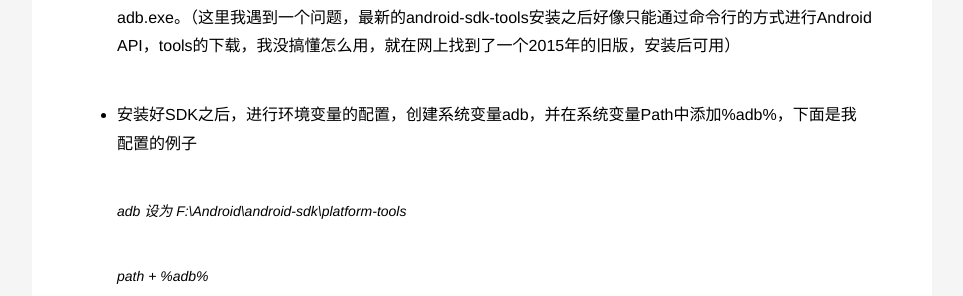
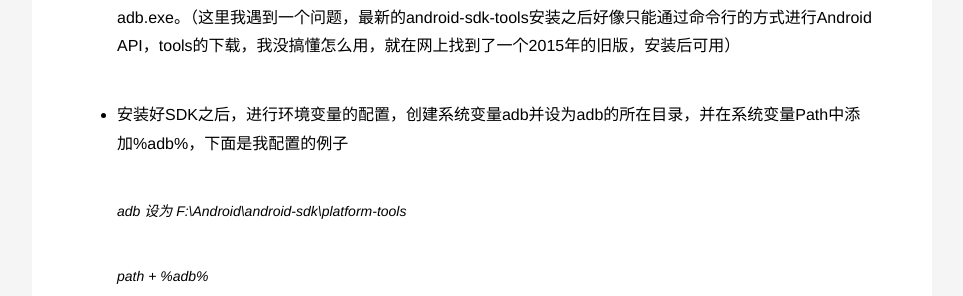
Before and after one commit to yufeiyang1995/yufeiyang1995.github.io, a Jekyll site: the page built from _posts/2017-9-14-AdbUsage.md, in a window 1280 px wide. Shown: the part 1078-1374 px from the top of the page, without its empty margins (158-1121 px from the left). Built offline with Jekyll 4.4.1, drawn with Linux system fonts in a browser that asks for light colours.

Commit message:
little modify

```diff
--- a/_posts/2017-9-14-AdbUsage.md
+++ b/_posts/2017-9-14-AdbUsage.md
@@ -37,7 +37,7 @@ sudo apt-get install android-tools-adb
 
 * 首先，我们要先下载android-sdk-tools安装包，安装后得到Android SDK Manager，这里就有我们想要的adb.exe。（这里我遇到一个问题，最新的android-sdk-tools安装之后好像只能通过命令行的方式进行Android API，tools的下载，我没搞懂怎么用，就在网上找到了一个2015年的旧版，安装后可用）
 
-* 安装好SDK之后，进行环境变量的配置，创建系统变量adb，并在系统变量Path中添加%adb%，下面是我配置的例子
+* 安装好SDK之后，进行环境变量的配置，创建系统变量adb并设为adb的所在目录，并在系统变量Path中添加%adb%，下面是我配置的例子
 
 > adb 设为 F:\Android\android-sdk\platform-tools
 
```
